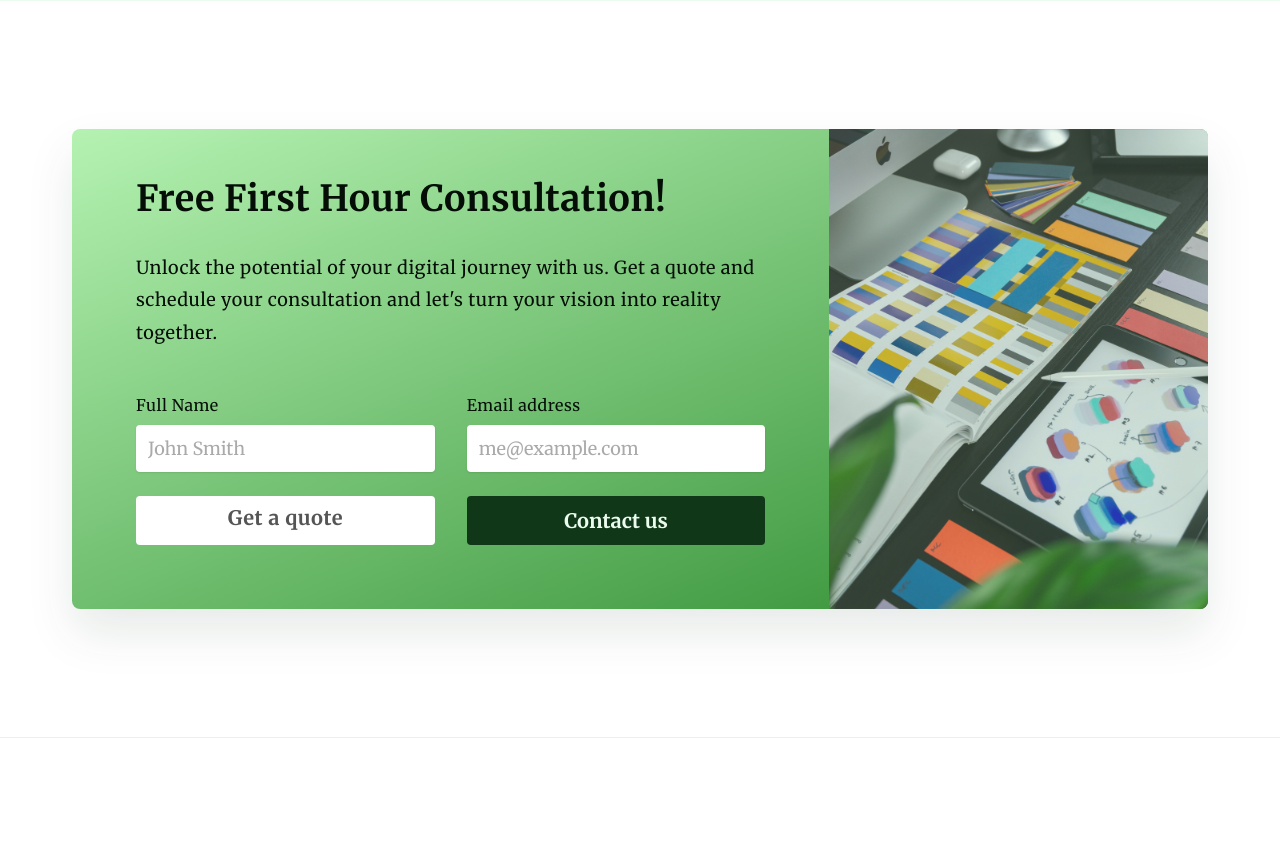
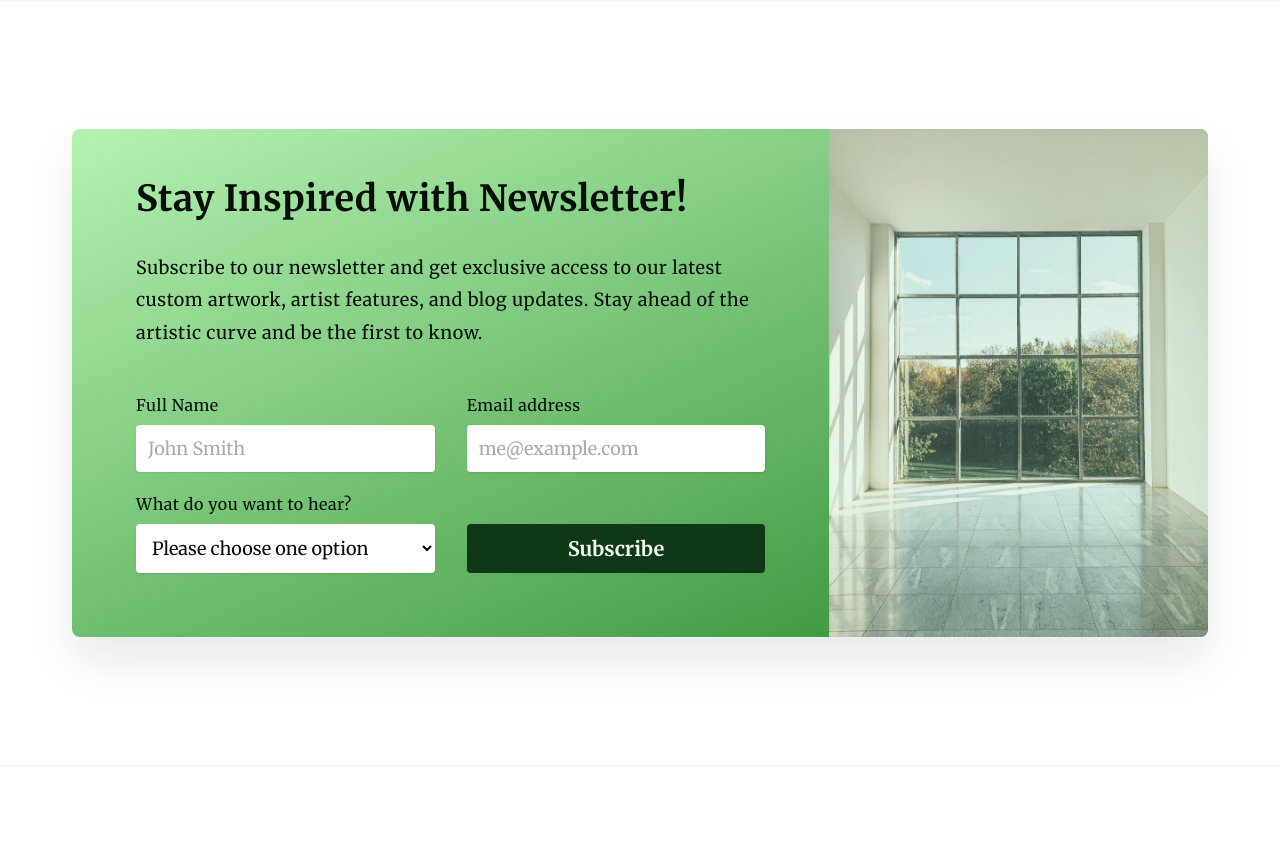
Before and after one commit to coxde/artisan_canvas, a PHP site: page / in a window 1280 px wide. Shown: the part 3298-4162 px from the top of the page. Run offline with PHP 8.4, Linux system fonts and the light colour scheme; some web fonts are replaced.

Commit message:
feat: cta section

```diff
--- a/css/style.css
+++ b/css/style.css
@@ -301,13 +301,13 @@
 }
 
 .cta__img-box {
-    /* Credit: https://unsplash.com/photos/color-code-book-LPWl2pEVGKc */
+    /* Credit: https://unsplash.com/photos/white-framed-glass-window-during-daytime-z3drmcczVTc */
     background-image: linear-gradient(
             to right bottom,
             rgba(184, 228, 192, 0.25),
             rgba(130, 194, 142, 0.25)
         ),
-        url('../img/design.jpg');
+        url('../img/cta.jpg');
     background-size: cover;
     background-position: center;
 }
--- a/index.html
+++ b/index.html
@@ -500,13 +500,13 @@
                     <div class="cta">
                         <div class="cta__text-box text--primary-darker">
                             <h2 class="heading--secondary">
-                                Free First Hour Consultation!
+                                Stay Inspired with Newsletter!
                             </h2>
                             <p class="cta__text">
-                                Unlock the potential of your digital journey
-                                with us. Get a quote and schedule your
-                                consultation and let's turn your vision into
-                                reality together.
+                                Subscribe to our newsletter and get exclusive
+                                access to our latest custom artwork, artist
+                                features, and blog updates. Stay ahead of the
+                                artistic curve and be the first to know.
                             </p>
 
                             <form class="cta__form" action="#">
@@ -530,16 +530,28 @@
                                     />
                                 </div>
 
-                                <a
-                                    class="btn btn--outline text--center"
-                                    href="pages/quote.html"
-                                >
-                                    Get a quote
-                                </a>
+                                <div>
+                                    <label for="select-where"
+                                        >What do you want to hear?</label
+                                    >
+                                    <select id="select-where" required>
+                                        <option value="">
+                                            Please choose one option
+                                        </option>
+                                        <option value="all">All of them</option>
+                                        <option value="artwork">
+                                            Latest artwork
+                                        </option>
+                                        <option value="artist">
+                                            Artist features
+                                        </option>
+                                        <option value="blog">
+                                            Blog updates
+                                        </option>
+                                    </select>
+                                </div>
 
-                                <button class="btn btn--dark">
-                                    Contact us
-                                </button>
+                                <button class="btn btn--dark">Subscribe</button>
                             </form>
                         </div>
 
```
Also changed, not shown: img/cta.jpg (added), img/design.jpg (deleted).
